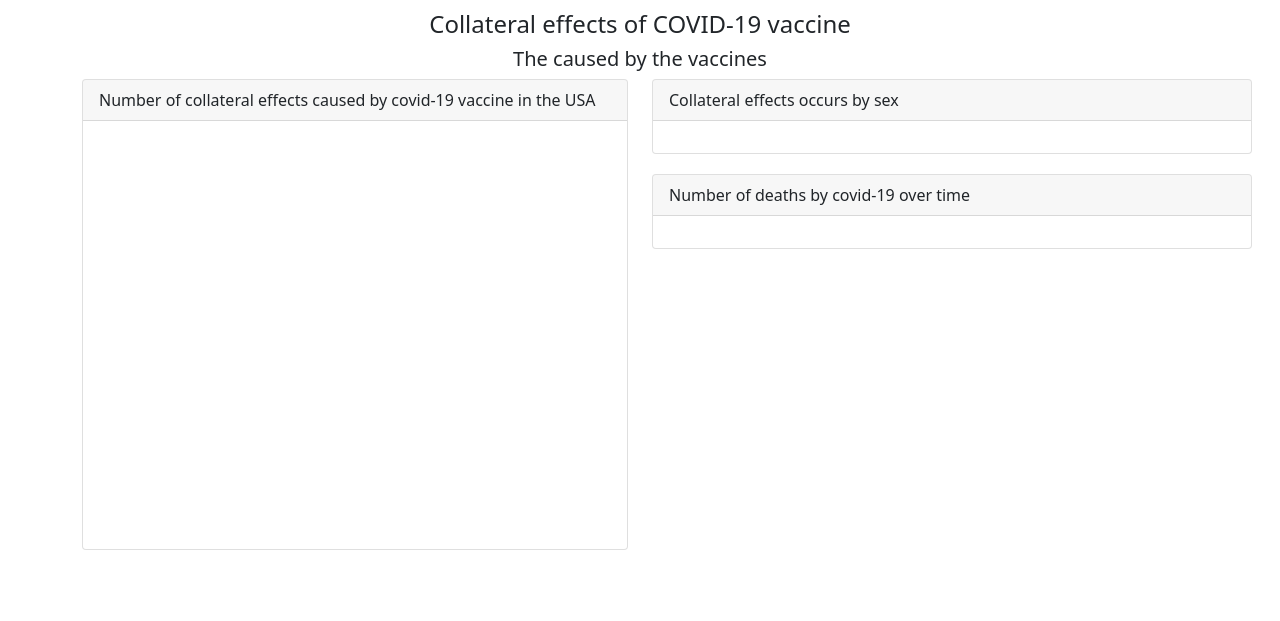
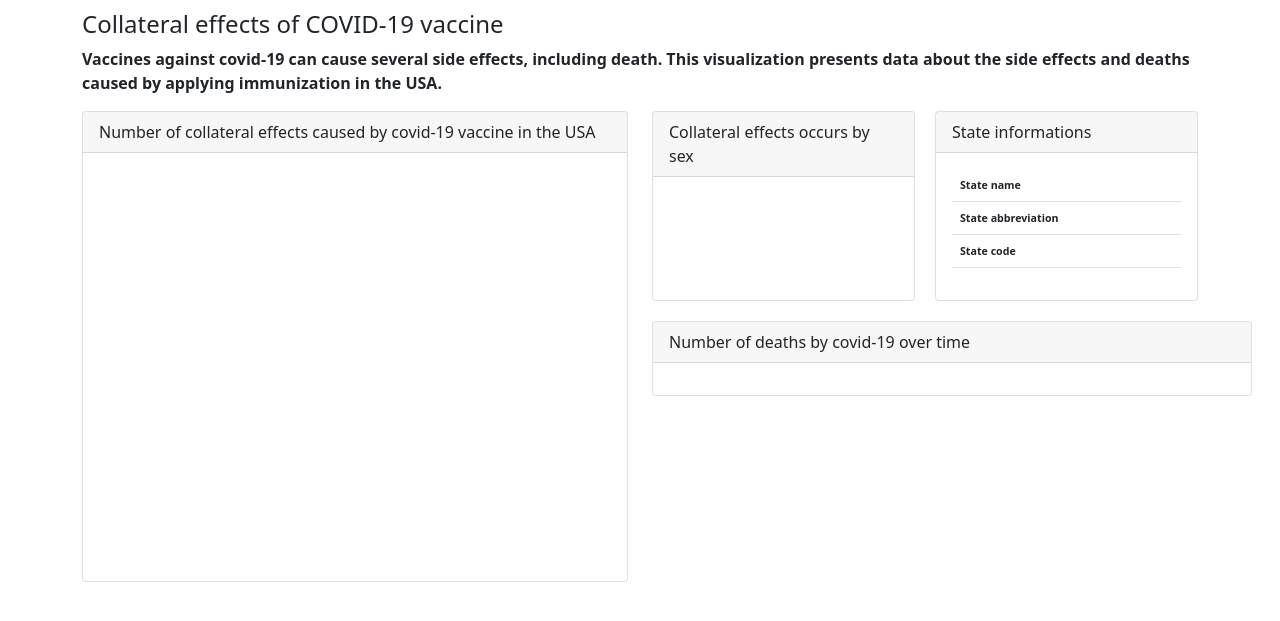
Before and after one commit to lucasssousa10/datavis-projeto, a Flask app: page /visualizations/collateral in a window 1280 px wide. Shown: the part 56-677 px from the top of the page. Run offline with Flask 2, Linux system fonts and the light colour scheme; lists and menus that the app fills with data are empty; some libraries are stand-ins or nearby versions.

Commit message:
selected state informations

```diff
--- a/static/css/style.css
+++ b/static/css/style.css
@@ -1,6 +1,6 @@
 .title-visualization {
-    text-align: center;
     margin-top: 10px;
+    font-weight: bold;
 }
 
 #pandemic-period-label {
@@ -62,6 +62,23 @@
     width: 600px;
 }
 
+.col-graph-sex {
+    width: 290px;
+}
+
 #card-map {
     height: 471px;
 }
+
+.graph-col-overflow {
+    display: inline-flex;
+    width: 100%;
+}
+
+#div-informations {
+    margin-left: 20px;
+}
+
+#table-informations-state {
+    font-size: 8pt;
+}
--- a/static/js/visualizations/collateral.js
+++ b/static/js/visualizations/collateral.js
@@ -125,9 +125,17 @@
                     state_code_dimension.filterAll()
                     state_code_dimension.filter(d.id)
                     last_filter_state_id = d.id
+
+                    d3.select("#td-state-name").text(state_by_code.get(d.id).state_name)
+                    d3.select("#td-state-abbreviation").text(state_by_code.get(d.id).state)
+                    d3.select("#td-state-code").text(d.id)
+
                 } else {
                     last_filter_state_id = null
                     state_code_dimension.filterAll()
+                    d3.select("#td-state-name").text("")
+                    d3.select("#td-state-abbreviation").text("")
+                    d3.select("#td-state-code").text("")
                 }
                 dc.redrawAll();
             })
@@ -154,7 +162,7 @@
     timeChart = dc.lineChart(document.getElementById("linechart-deads"))
 
     timeChart
-        .width(500)
+        .width(530)
         .height(100)
         .transitionDuration(500)
         .margins({top: 10, right: 10, bottom: 20, left:40})
--- a/templates/visualizations/collateral.html
+++ b/templates/visualizations/collateral.html
@@ -9,7 +9,7 @@
 <div class="row title-visualization">
     <div class="col-md-12">
         <h4>Collateral effects of COVID-19 vaccine</h4>
-        <h5>The caused by the vaccines</h5>
+        <p>Vaccines against covid-19 can cause several side effects, including death. This visualization presents data about the side effects and deaths caused by applying immunization in the USA.</p>
     </div>
 </div>
 
@@ -28,11 +28,33 @@
         </div>
     </div>
     <div class="col-md-6">
-        <div class="col-md-6">
-            <div class="card col-graph">
+        <div class="col-md-6 graph-col-overflow">
+            <div class="card col-graph-sex">
                 <div class="card-header">Collateral effects occurs by sex</div>
                 <div class="card-body">
                     <div id="state-occurs-scatter"></div>
+                </div>
+            </div>
+            <div class="card col-graph-sex" id="div-informations">
+                <div class="card-header">State informations</div>
+                <div class="card-body">
+                    <table class="table" id="table-informations-state">
+                        <tbody>
+                            <tr>
+                                <th>State name</th>
+                                <td id="td-state-name"></td>
+                            </tr>
+                            <tr>
+                                <th>State abbreviation</th>
+                                <td id="td-state-abbreviation"></td>
+                            </tr>
+                            <tr>
+                                <th>State code</th>
+                                <td id="td-state-code"></td>
+                            </tr>
+                        </tbody>
+
+                    </table>
                 </div>
             </div>
         </div>
```
Also changed, not shown: templates/visualizations/vaccine.html (+7 -7 lines).
